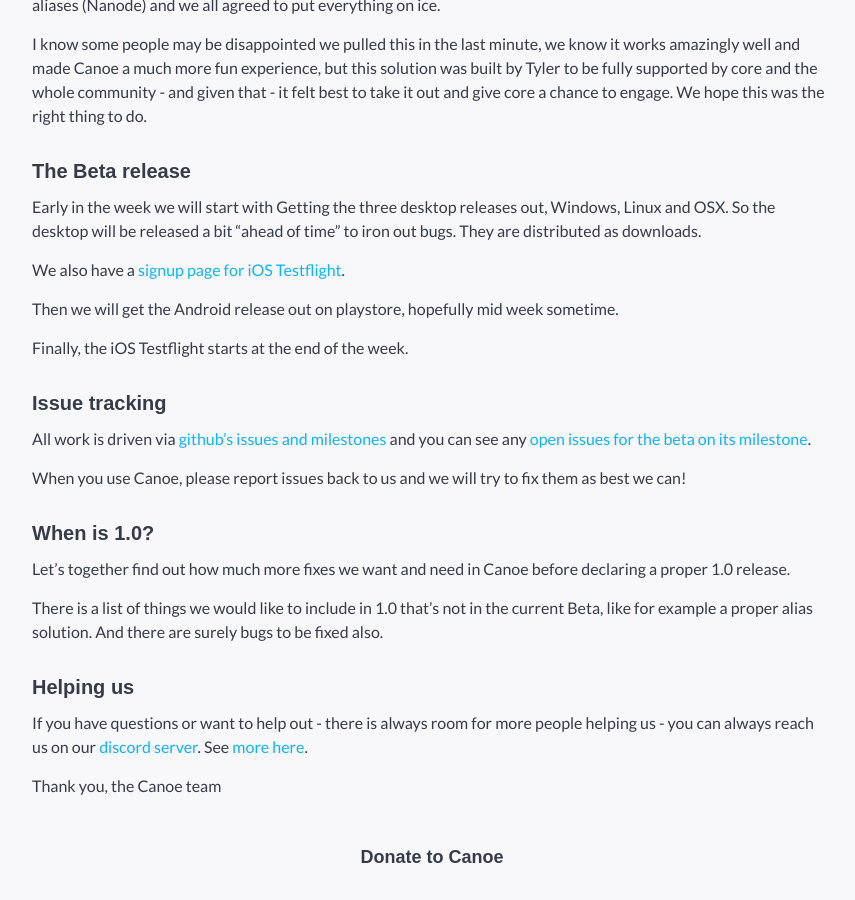
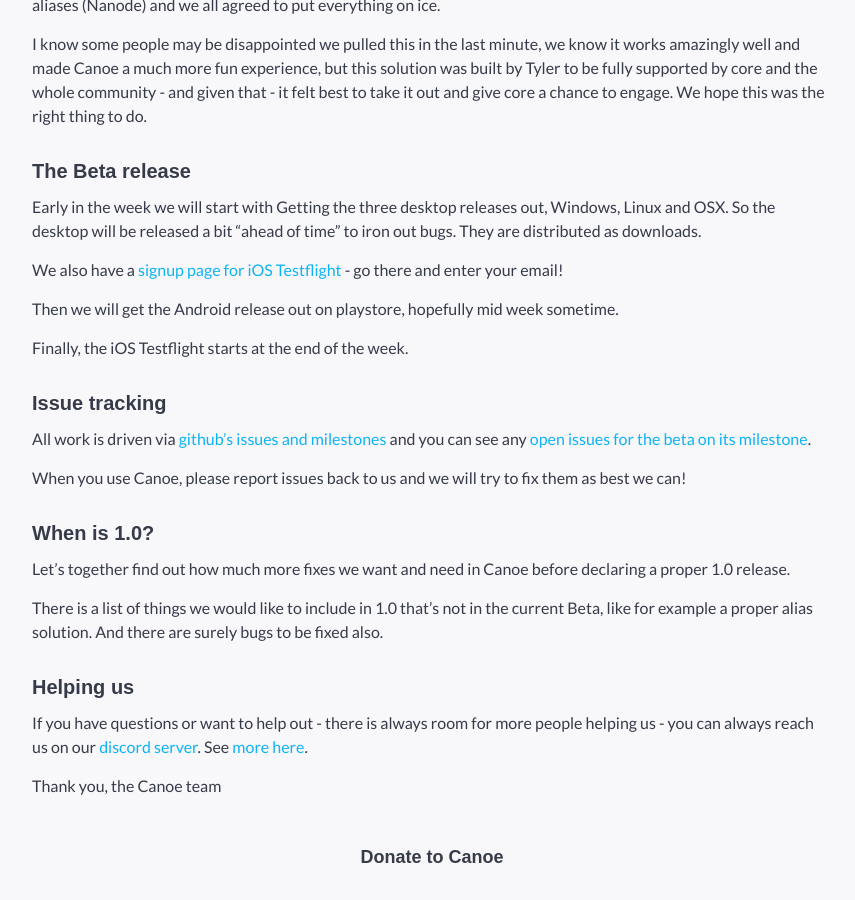
Before and after one commit to getcanoe/website, a Jekyll site: the page built from _posts/2018-03-25-canoe-beta-week.markdown, in a window 1280 px wide and 900 px high, scrolled down 1320 px. Shown: the whole window, without its empty margins (208-1063 px from the left). Built offline with Jekyll 4.4.1, drawn with Linux system fonts in a browser that asks for light colours; some web fonts are replaced.

Commit message:
Tweaks post

```diff
--- a/_posts/2018-03-25-canoe-beta-week.markdown
+++ b/_posts/2018-03-25-canoe-beta-week.markdown
@@ -24,7 +24,7 @@
 # The Beta release
 Early in the week we will start with Getting the three desktop releases out, Windows, Linux and OSX. So the desktop will be released a bit "ahead of time" to iron out bugs. They are distributed as downloads.
 
-We also have a [signup page for iOS Testflight](/signup/index.html).
+We also have a [signup page for iOS Testflight](/signup/index.html) - go there and enter your email!
 
 Then we will get the **Android release out on playstore**, hopefully mid week sometime.
 
```
